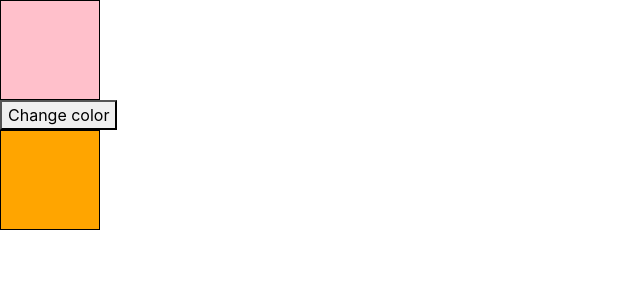
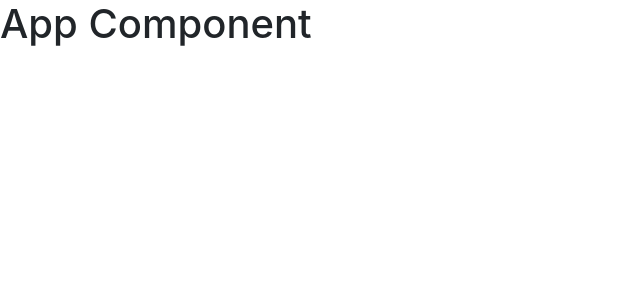
Before and after one commit to shubhamdixit863/react2024october, a React (Create React App) app: page / in a window 1280 px wide. Shown: the top 300 px of the page, without its empty margins (0-640 px from the left). Built offline with nearby package versions, Linux system fonts and the light colour scheme.

Commit message:
React routing

```diff
--- a/package.json
+++ b/package.json
@@ -8,6 +8,7 @@
     "@testing-library/user-event": "^13.5.0",
     "react": "^18.2.0",
     "react-dom": "^18.2.0",
+    "react-router-dom": "^6.22.0",
     "react-scripts": "5.0.1",
     "web-vitals": "^2.1.4"
   },
--- a/src/App.js
+++ b/src/App.js
@@ -13,7 +13,7 @@ const style={
 function App() {
 
   return (
-    <C/>
+    <h1>App Component</h1>
   );
 }
 
--- a/src/index.js
+++ b/src/index.js
@@ -3,11 +3,27 @@ import ReactDOM from 'react-dom/client';
 import './index.css';
 import App from './App';
 import reportWebVitals from './reportWebVitals';
+import {
+  createBrowserRouter,
+  RouterProvider,
+} from "react-router-dom";
+import Todo from './components/Todo/Todo';
+
+const router = createBrowserRouter([
+  {
+    path: "/",
+    element:  <App />,
+  },
+  {
+    path: "/todo",
+    element:  <Todo/>,
+  },
+]);
 
 const root = ReactDOM.createRoot(document.getElementById('root'));
 root.render(
   <React.StrictMode>
-    <App />
+    <RouterProvider router={router} />
   </React.StrictMode>
 );
 
```
Also changed, not shown: 1 other file (tests, documents, lock files or other folders).
